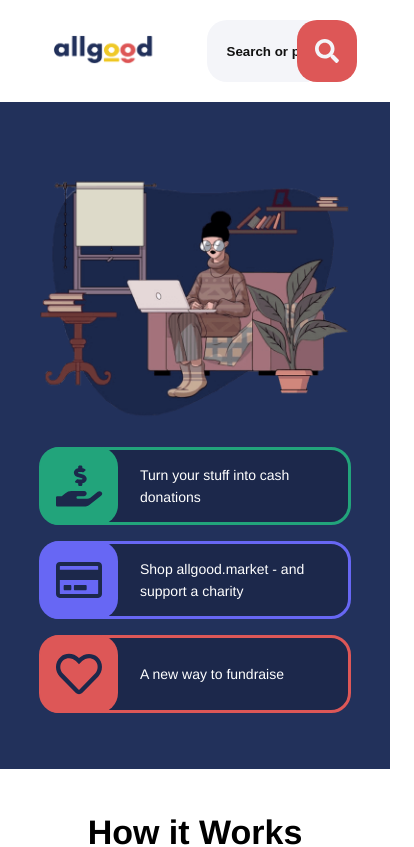
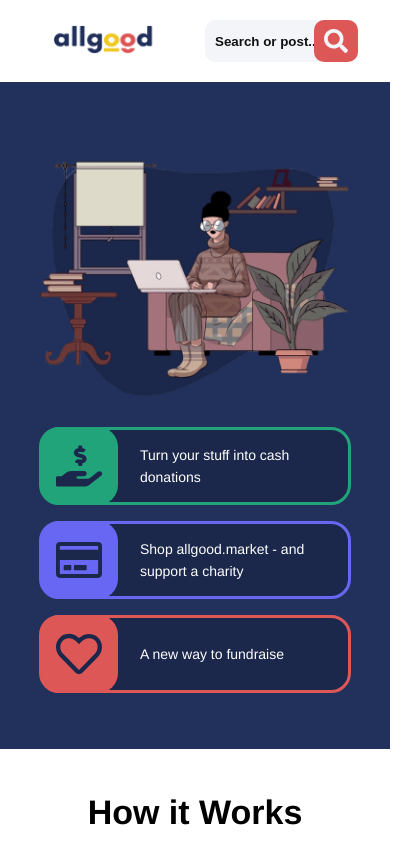
Before and after one commit to ToneyPK/js-guru-task, a React (Create React App) app: page / in a window 390 px wide. Shown: the top 847 px of the page, 414 px wide, since content can reach past the window. Built offline with nearby package versions, Linux system fonts and the light colour scheme.

Commit message:
fix circle & search input

```diff
--- a/src/components/header/navbar/Navbar.scss
+++ b/src/components/header/navbar/Navbar.scss
@@ -106,8 +106,9 @@
     .searchbar {
       display: block;
       form {
+        width: 100%;
         input {
-          width: 120px;
+          width: 100%;
           background-color: $light-gray;
           border: none;
         }
@@ -125,7 +126,16 @@
     .searchbar {
       form {
         input {
-          width: 80px;
+          height: 40px;
+          padding-left: 10px;
+          border-top-left-radius: 10px;
+          border-bottom-left-radius: 10px;
+        }
+        button {
+          min-width: 42px;
+          min-height: 42px;
+          height: 40px;
+          border-radius: 10px;
         }
       }
     }
--- a/src/components/signup/SignUp.scss
+++ b/src/components/signup/SignUp.scss
@@ -79,12 +79,12 @@
     position: relative;
 
     .box {
-      height: 400px;
       padding: 10px;
       z-index: 0;
 
       .content {
         padding-top: 40px;
+        padding-bottom: 40px;
         margin: 0;
         width: 100%;
 
@@ -102,16 +102,16 @@
         max-height: 150px;
         max-width: 150px;
         position: relative;
-       // top: -80px;
-       left: unset;
+        left: unset;
         z-index: -1;
-        right: 0;
-        bottom: 0;
         position: absolute;
         bottom: 0;
         right: 0;
         transform: translate(15%, 50%);
 
+        &:hover {
+          transform: translate(15%, 50%) scale(1.1);
+        }
 
         .inner-circle {
           position: absolute;
--- a/src/styles/base/_global.scss
+++ b/src/styles/base/_global.scss
@@ -68,6 +68,10 @@ button {
   }
 }
 
+.main-container {
+  overflow-x: hidden;
+}
+
 .container {
   width: 80%;
   margin: auto;
```
